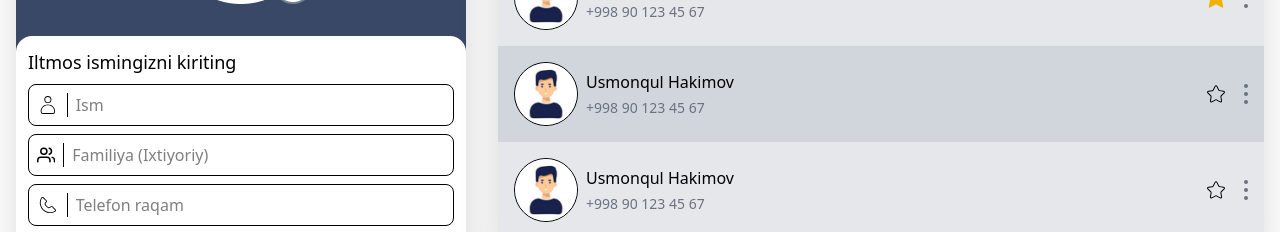
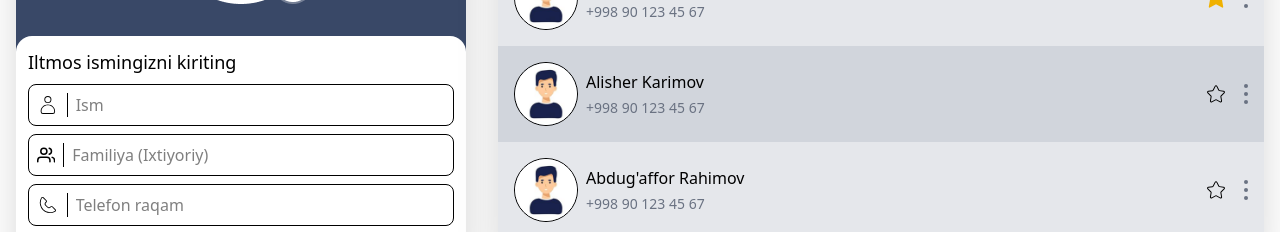
Before and after one commit to usmonkul/Contact-app, a React (Vite) app: page / in a window 1280 px wide. Shown: the part 322-554 px from the top of the page. Built offline with nearby package versions, Linux system fonts and the light colour scheme.

Commit message:
add toggle favorite

```diff
--- a/src/components/ContactUser.jsx
+++ b/src/components/ContactUser.jsx
@@ -2,8 +2,8 @@ import avatar from "../assets/avatar.png"
 import { CiStar } from "react-icons/ci";
 import { GoStarFill } from "react-icons/go";
 
-export default function ContactUser({contact}) {
-    const {name, lastName, phone, email, additionalInfo, isFavorite} = contact
+export default function ContactUser({contact, handleFavorite}) {
+    const {name, lastName, phone, email, additionalInfo, isFavorite, id} = contact
     return (
         <li className="flex items-center gap-2 p-4 [&:nth-child(even)]:bg-gray-300">
             <img className="w-16 h-16 border-1 rounded-full" src={avatar} alt="" />
@@ -12,7 +12,9 @@ export default function ContactUser({contact}) {
                 <p className="text-sm text-gray-500">{phone}</p>
             </div>
             <div className="ml-auto flex items-center gap-4">
-                {isFavorite ? <GoStarFill className="text-yellow-500 text-2xl" /> : <CiStar className="text-2xl" />}
+                <button onClick={() => handleFavorite(id)}>
+                    {isFavorite ? <GoStarFill className="text-yellow-500 text-2xl" /> : <CiStar className="text-2xl" />}
+                </button>
                 <div className="flex flex-col gap-1">
                     <span className="w-1 h-1 bg-gray-500 rounded-full block"></span>
                     <span className="w-1 h-1 bg-gray-500 rounded-full block"></span>
--- a/src/components/Home.jsx
+++ b/src/components/Home.jsx
@@ -14,6 +14,7 @@ import { CiStar } from "react-icons/ci";
 
 const contactsData = [
     {
+        id: 1,
         name: "Usmonqul",
         lastName: "Hakimov",
         phone: "+998 90 123 45 67",
@@ -23,8 +24,9 @@ const contactsData = [
 
     },
     {
-        name: "Usmonqul",
-        lastName: "Hakimov",
+        id: 2,
+        name: "Alisher",
+        lastName: "Karimov",
         phone: "+998 90 123 45 67",
         email: "usmonqul@gmail.com",
         additionalInfo: "Qo'shimcha ma'lumot",
@@ -32,8 +34,9 @@ const contactsData = [
 
     },
     {
-        name: "Usmonqul",
-        lastName: "Hakimov",
+        id: 3,
+        name: "Abdug'affor",
+        lastName: "Rahimov",
         phone: "+998 90 123 45 67",
         email: "usmonqul@gmail.com",
         additionalInfo: "Qo'shimcha ma'lumot",
@@ -53,6 +56,10 @@ export default function Home() {
     const handleAddContact = () => {
 
         setContacts([{name, lastName, phone, email, additionalInfo, isFavorite}, ...contacts])
+    }
+
+    const handleFavorite = (id) => {
+        setContacts(contacts.map(c => c.id === id ? {...c, isFavorite: !c.isFavorite} : c))
     }
 
     return (
@@ -117,7 +124,7 @@ export default function Home() {
                         </div>
                         <ul>
                            {contacts.map((contact, index) => (
-                            <ContactUser key={index} contact={contact} />
+                            <ContactUser key={index} contact={contact} handleFavorite={handleFavorite} />
                            ))}
                         </ul>
                     </div>
```
